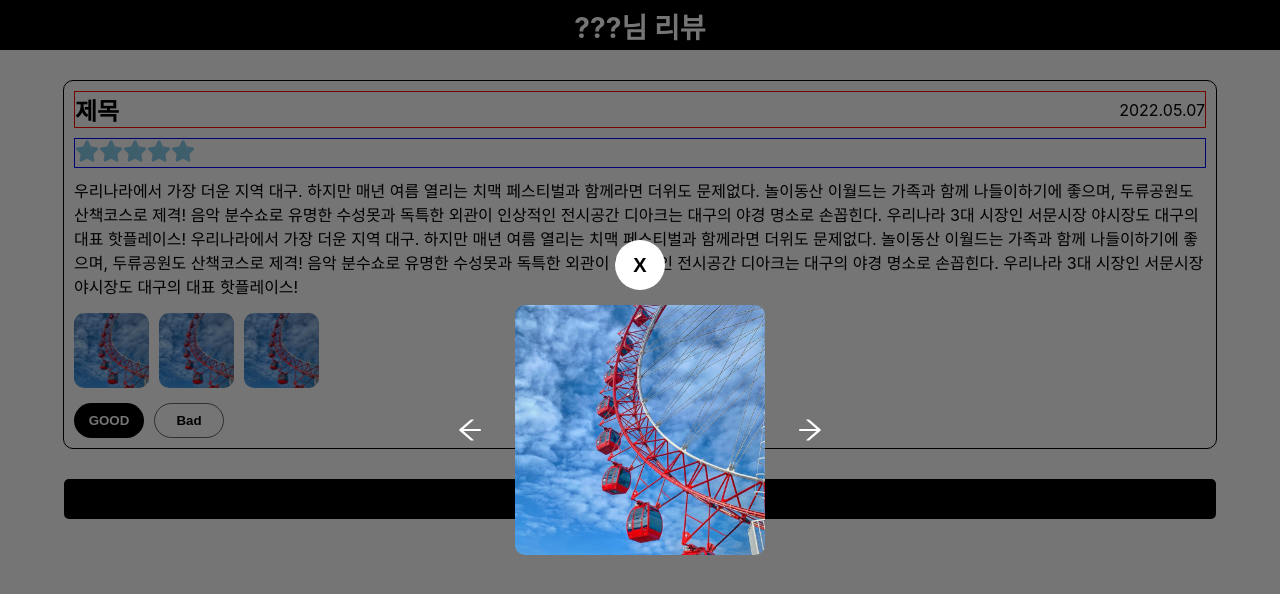
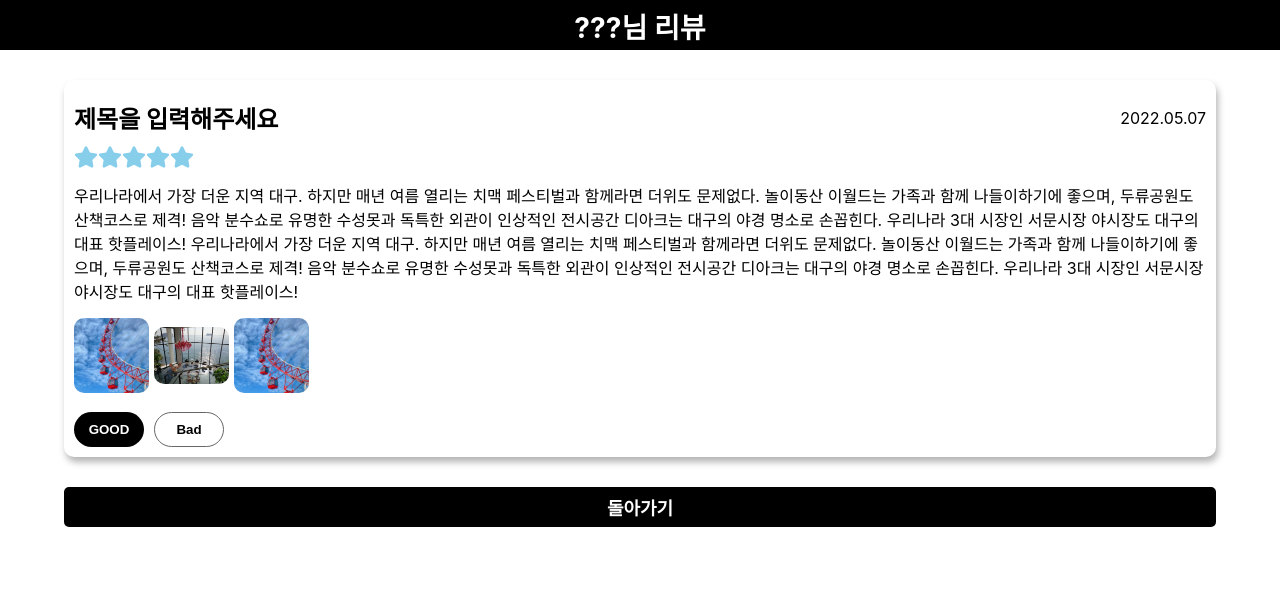
Before and after one commit to leeseongdooo/threego, a React (Create React App) app: page /ReviewDetail in a window 1280 px wide. Shown: the top 594 px of the page. Built offline with nearby package versions, Linux system fonts and the light colour scheme.

Commit message:
Day0508(2)

```diff
--- a/src/Component/ReviewDetail.jsx
+++ b/src/Component/ReviewDetail.jsx
@@ -1,17 +1,55 @@
 import React, { useEffect } from "react";
 import {useState, useRef} from "react";
+import { Link } from "react-router-dom";
 import { FaStar } from 'react-icons/fa';
 import Header from "./Header";
 import { AiOutlineArrowLeft, AiOutlineArrowRight } from "react-icons/ai";
 import '../css/ReviewDetail.scss'
 
+
 function ReviewDetail() {
 
-    const [modalView, setModalView] = useState(true);
-    const ImageInfo = useRef(null);
     const [ImageSize, setImageSize] = useState(0);
 
-    useEffect(()=>{console.log(ImageSize)})
+    const [modalView, setModalView] = useState(false);
+
+    const ImageInfo = useRef(null);
+
+    const ImageBox = useRef(null);
+
+    const [imgsource, setImgsource] = useState([
+        {
+            id: 1,
+            Img: '/img/Daegu.jpg'
+        },
+        {
+            id: 2,
+            Img: '/img/Yeosu.jpg'
+        },
+        {
+            id: 3,
+            Img: '/img/Daegu.jpg'
+        }
+    ])
+
+    useEffect(()=>{
+        ImageBox.current.style.transform = `translateX(-${ImageSize}px)`;
+    }, [ImageSize]);
+
+    function moveImg() {
+        if(ImageSize > 0)
+        {
+            setImageSize(ImageSize - ImageInfo.current.clientWidth - 10);
+            console.log(ImageInfo.current.style.transform);
+        }
+    }
+
+    function moveImg2() {
+            const MaxSize = ImageInfo.current.clientWidth * 2
+            if(ImageSize < MaxSize){
+                setImageSize(ImageSize + ImageInfo.current.clientWidth + 10);
+            }
+    }
 
     return (
         <>
@@ -22,15 +60,17 @@ function ReviewDetail() {
             </div>
 
             <div className="ImageArea">
-                <img src="../img/Daegu.jpg" alt="1"  ref={ImageInfo} />
-                <img src="../img/Daegu.jpg" alt="1"   />
-                <img src="../img/Daegu.jpg" alt="1"   onClick={()=>{console.log("A")}}/>
+                <div ref={ImageBox} className="ImageBox">
+                    {imgsource.map(a=> (
+                        <img src={a.Img} alt="1" key={a.id}  ref={ImageInfo}/>
+                    ))}
+                </div>
             </div>
 
             <div className="ArrowArea">
 
-                <AiOutlineArrowLeft className="Arrow" onClick={()=>{ImageInfo.current.style = 'transform: translateX(-150px)'}}/>
-                <AiOutlineArrowRight className="Arrow" onClick={()=>{setImageSize(ImageInfo.current.width + ImageSize);}}/>
+                <AiOutlineArrowLeft className="Arrow" onClick={moveImg}/>
+                <AiOutlineArrowRight className="Arrow" onClick={moveImg2}/>
             </div>
 
         </div>
@@ -43,7 +83,7 @@ function ReviewDetail() {
         <div className="ReviewDetailContent">
             {/* 제목과 작성일을 나타내는 div */}
             <div className="ContentTopArea">
-                <h2>제목</h2>
+                <h2>제목을 입력해주세요</h2>
                 <p>2022.05.07</p>
             </div>
 
@@ -57,7 +97,7 @@ function ReviewDetail() {
             </div>
 
             {/* 내용이 들어갈 div */}
-            <div className="ContentText">
+            <div className="ContentText" >
                <p>
                 우리나라에서 가장 더운 지역 대구. 하지만 매년 여름 열리는 치맥 페스티벌과 함께라면 더위도 문제없다.
                 놀이동산 이월드는 가족과 함께 나들이하기에 좋으며, 두류공원도 산책코스로 제격!
@@ -71,9 +111,12 @@ function ReviewDetail() {
                </p>
 
                <div className="imageArea">
-                    <img src="../img/Daegu.jpg" alt="1" onClick={()=>{setModalView(true)}}/>
-                    <img src="../img/Daegu.jpg" alt="2" />
-                    <img src="../img/Daegu.jpg" alt="3" />
+                    {imgsource.map(a=> (
+                        <div>
+                            <img src={a.Img} alt={a.id} key={a.id} onClick={()=>{setModalView(true); }}/>
+                        </div>
+                    ))}
+
                </div>
             </div>
 
@@ -85,7 +128,10 @@ function ReviewDetail() {
         </div>
 
         <footer className="GoBack">
-            <button>돌아가기</button>
+                <Link to='/ReviewList' className="Link">
+                    <button>돌아가기</button>
+                </Link>
+
         </footer>
         </>
     )
--- a/src/Component/ReviewList.jsx
+++ b/src/Component/ReviewList.jsx
@@ -8,7 +8,21 @@ import { BsFillArrowLeftCircleFill, BsFillArrowRightCircleFill } from "react-ico
 // css
 import "../css/ReviewList.scss";
 
+
+function ReviewScore({review})
+{
+    const rendering = () => {
+      const result = [];
+      for (let i = 0; i < review.ReviewScore; i++) {
+        result.push(<FaStar className="star"/>);
+      }
+      return result;
+    };
+    return <div>{rendering()}</div>;
+}
+
 function ReviewForm({review}) {
+
 
     return (
         <div className="UserReviewForm">
@@ -19,7 +33,9 @@ function ReviewForm({review}) {
             <img src={review.ReviewImg} alt="유저 이미지" />
             <div className="NameAndReview">
                 <h3 className="userName">{review.UserName}</h3>
-                <p className="ReviewPoint">★★★★★</p>
+                <p className="ReviewPoint">
+                    <ReviewScore review={review}/>
+                </p>
             </div>
           </div>
 
@@ -57,74 +73,83 @@ function ReviewList() {
             ReviewImg: '/img/Yeosu.jpg',
             UserName: '리리',
             ReviewDate: '2022.04.28',
-            ReviewContent: '너무 재미있었어요'
+            ReviewContent: '너무 재미있었어요',
+            ReviewScore: 3
         },
         {
             id: 2,
             ReviewImg: '/img/Yeosu.jpg',
             UserName: '리리2',
             ReviewDate: '2022.04.29',
-            ReviewContent: '너무 재미있었어요'
+            ReviewContent: '너무 재미있었어요',
+            ReviewScore: 2
         },
         {
             id: 3,
             ReviewImg: '/img/Yeosu.jpg',
             UserName: '리리2',
             ReviewDate: '2022.04.29',
-            ReviewContent: '너무 재미있었어요'
+            ReviewContent: '너무 재미있었어요',
+            ReviewScore: 1
         },
         {
             id: 4,
             ReviewImg: '/img/Yeosu.jpg',
             UserName: '리리2',
             ReviewDate: '2022.04.29',
-            ReviewContent: '너무 재미있었어요'
+            ReviewContent: '너무 재미있었어요',
+            ReviewScore: 4
         },
         {
             id: 5,
             ReviewImg: '/img/Yeosu.jpg',
             UserName: '리리',
             ReviewDate: '2022.04.28',
-            ReviewContent: '너무 재미있었어요'
+            ReviewContent: '너무 재미있었어요',
+            ReviewScore: 5
         },
         {
             id: 6,
             ReviewImg: '/img/Yeosu.jpg',
             UserName: '리리2',
             ReviewDate: '2022.04.29',
-            ReviewContent: '너무 재미있었어요'
+            ReviewContent: '너무 재미있었어요',
+            ReviewScore: 2
         },
         {
             id: 7,
             ReviewImg: '/img/Yeosu.jpg',
             UserName: '리리2',
             ReviewDate: '2022.04.29',
-            ReviewContent: '너무 재미있었어요'
+            ReviewContent: '너무 재미있었어요',
+            ReviewScore: 5
         },
         {
             id: 8,
             ReviewImg: '/img/Yeosu.jpg',
             UserName: '리리2',
             ReviewDate: '2022.04.29',
-            ReviewContent: '너무 재미있었어요'
+            ReviewContent: '너무 재미있었어요',
+            ReviewScore: 5
         },
         {
             id: 9,
             ReviewImg: '/img/Yeosu.jpg',
             UserName: '리리',
             ReviewDate: '2022.04.28',
-            ReviewContent: '너무 재미있었어요'
+            ReviewContent: '너무 재미있었어요',
+            ReviewScore: 5
         },
         {
             id: 10,
             ReviewImg: '/img/Yeosu.jpg',
             UserName: '리리2',
             ReviewDate: '2022.04.29',
-            ReviewContent: '너무 재미있었어요'
+            ReviewContent: '너무 재미있었어요',
+            ReviewScore: 5
         }
     ]);
 
-    const [num, setNum] = useState(0);
     return(
         <>
             <Header/>
@@ -159,7 +184,7 @@ function ReviewList() {
                 </div>
                 {/* 리뷰내용들 */}
                {review.map(a => (
-                      <ReviewForm review={a} key={a.id} />
+                      <ReviewForm review={a} key={a.id}  />
                 ))}
 
 
@@ -174,7 +199,7 @@ function ReviewList() {
                    <li>4</li>
                    <li>5</li>
                </ul>
-               <BsFillArrowRightCircleFill className="ArrowBtn" />
+            <BsFillArrowRightCircleFill className="ArrowBtn" />
             </footer>
 
             <Bottom/>
--- a/src/css/ReviewDetail.scss
+++ b/src/css/ReviewDetail.scss
@@ -11,7 +11,7 @@
 }
 
 .imageSlide {
-    position: fixed;
+    position: absolute;
     width: 100%;
     height: calc(100%);
     background-color: #0000008a;
@@ -40,13 +40,18 @@
     }
 
     .ImageArea {
-        position: relative;
         width: 260px;
         height: 260px;
         justify-content: flex-start;
         align-items: center;
         display: flex;
         overflow: hidden;
+
+        .ImageBox {
+            display: flex;
+            transition: 0.4s;
+        }
+
         img {
             width: 250px;
             height: 250px;
@@ -75,12 +80,12 @@
     height: auto;
     margin: auto;
     border-radius: 10px;
-    border: 1px solid black;
+    box-shadow: 2px 5px 7px rgba(0, 0, 0, 0.3);
     margin-bottom: 30px;
     // 상세 디테일 부분에 TOP영역
     .ContentTopArea {
+        padding-top: 20px;
         margin: 10px;
-        border: 1px solid red;
         display: flex;
         align-items: center;
         justify-content: space-between;
@@ -89,7 +94,6 @@
     .ContentScore {
         margin-top: 0px;
         margin: 10px;
-        border: 1px solid blue;
 
         .star {
             font-size: 24px;
@@ -142,10 +146,14 @@
 }
 
 .GoBack {
-    display: flex;
-    justify-content: center;
-    align-items: center;
 
+
+    .Link {
+        width: 100%;
+        display: flex;
+        justify-content: center;
+        align-items: center;
+    }
     button {
         width: calc(90%);
         height: 40px;
```
